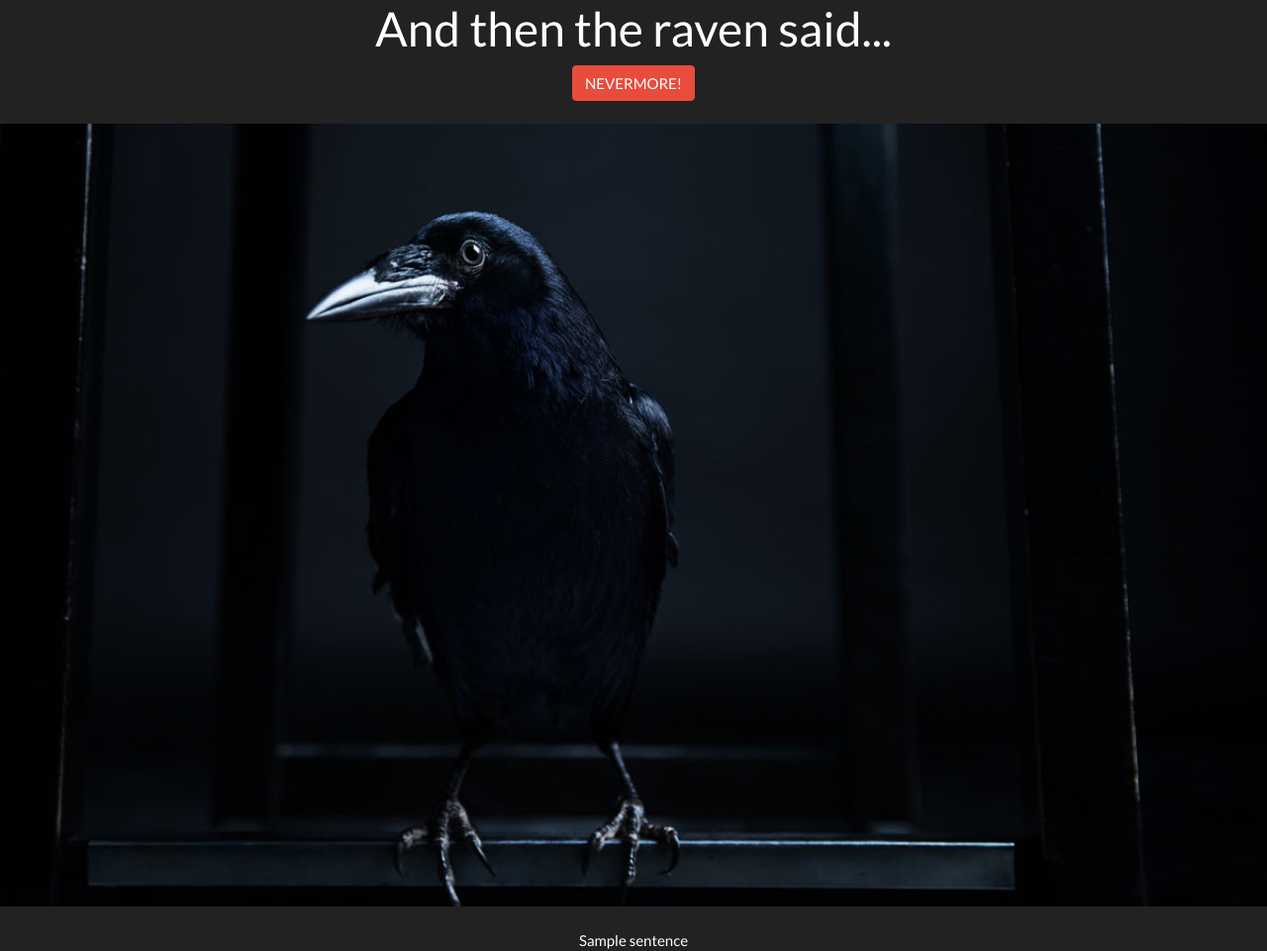
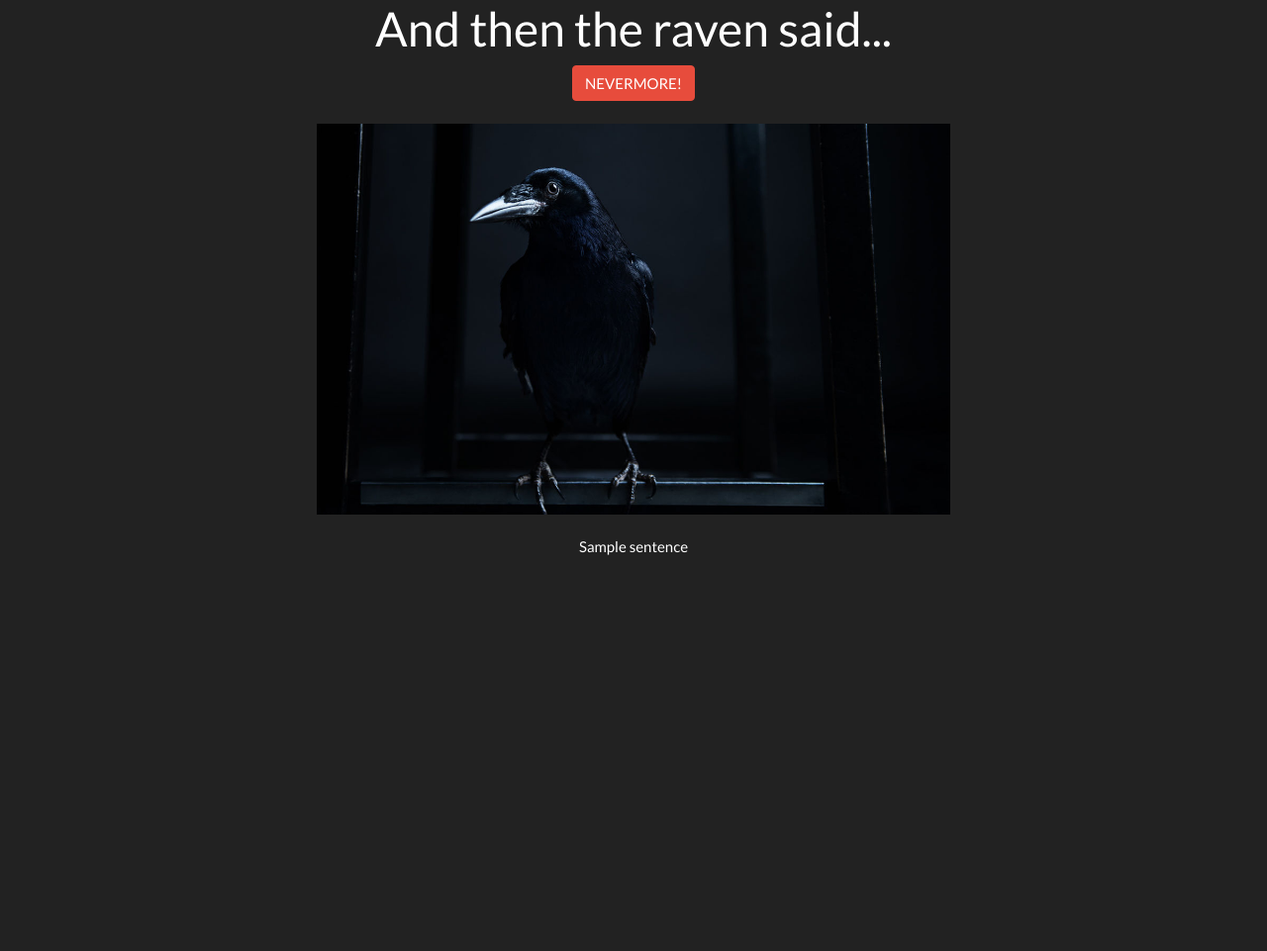
Before and after one commit to bsimps01/Tweet-Gen, a Flask app: template templates/index.html in a window 1280 px wide. Shown: the whole page at 99% size. After the commit the page ends 561 px from the top, so only its background shows below. Run offline with Flask 2, Linux system fonts and the light colour scheme; the template is opened without the code that fills it: most values are stand-ins (such as "Sample title", 1, 10 or a date in 2020); some libraries are stand-ins or nearby versions.

Commit message:
updated readme.md

```diff
--- a/templates/index.html
+++ b/templates/index.html
@@ -14,8 +14,8 @@
     {% block body %}
         <h1>And then the raven said...</h1>
         <a href="{{ url_for('generate_words', sentence=sentence) }}"><type="button" class="btn btn-danger">NEVERMORE!</button></a><br><br>
-        <a href=""><img src="static/raven.jpg" class="w-100 h-100"></a>
-        <br><br>{{sentence}}<br>
+        <a href=""><img src="static/raven.jpg" class="w-50 h-50"></a>
+        <br><br><h6>{{sentence}}</h6><br>
 
     {% endblock %}
     </center>
```
Also changed, not shown: README.md.
